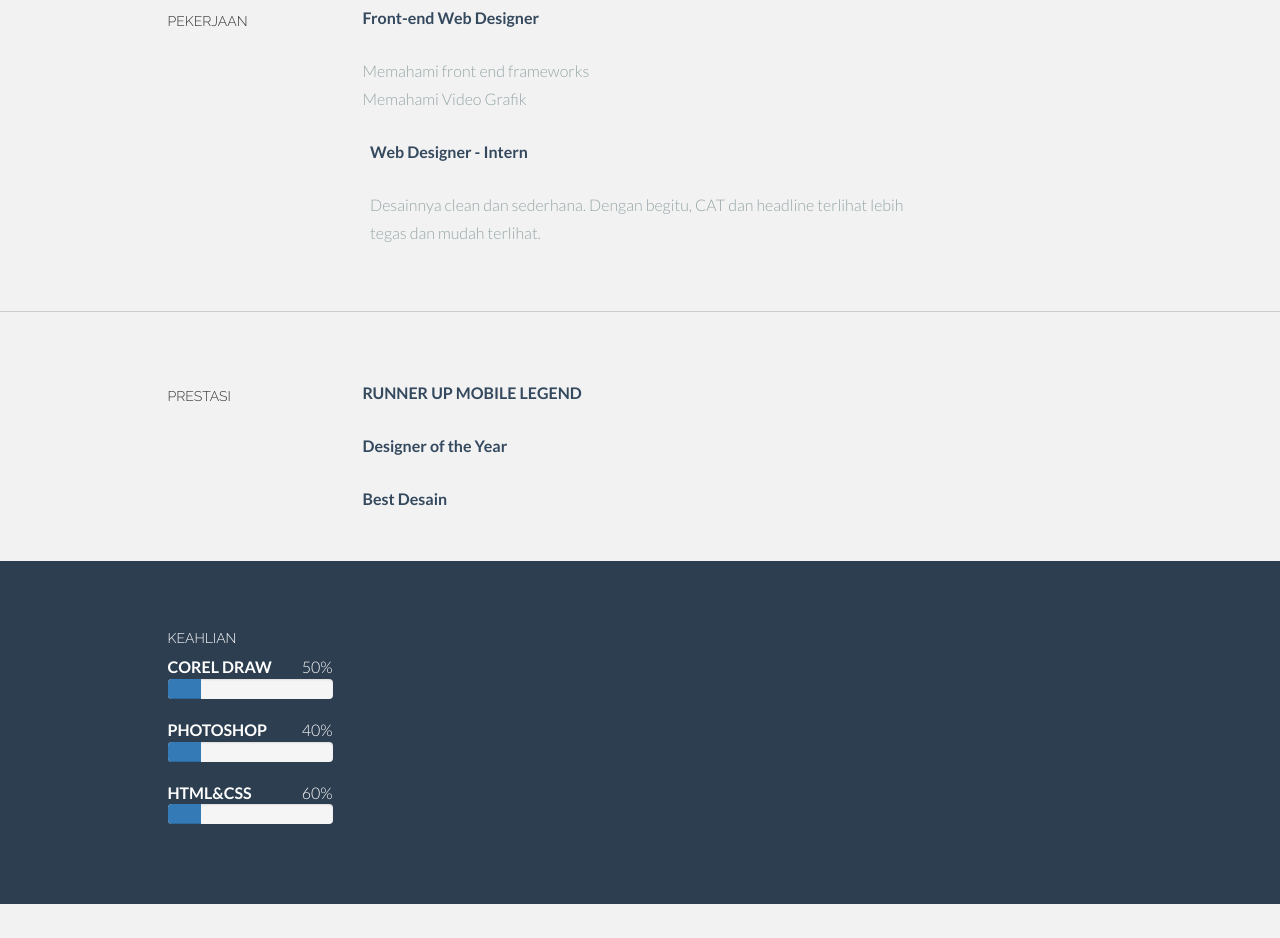
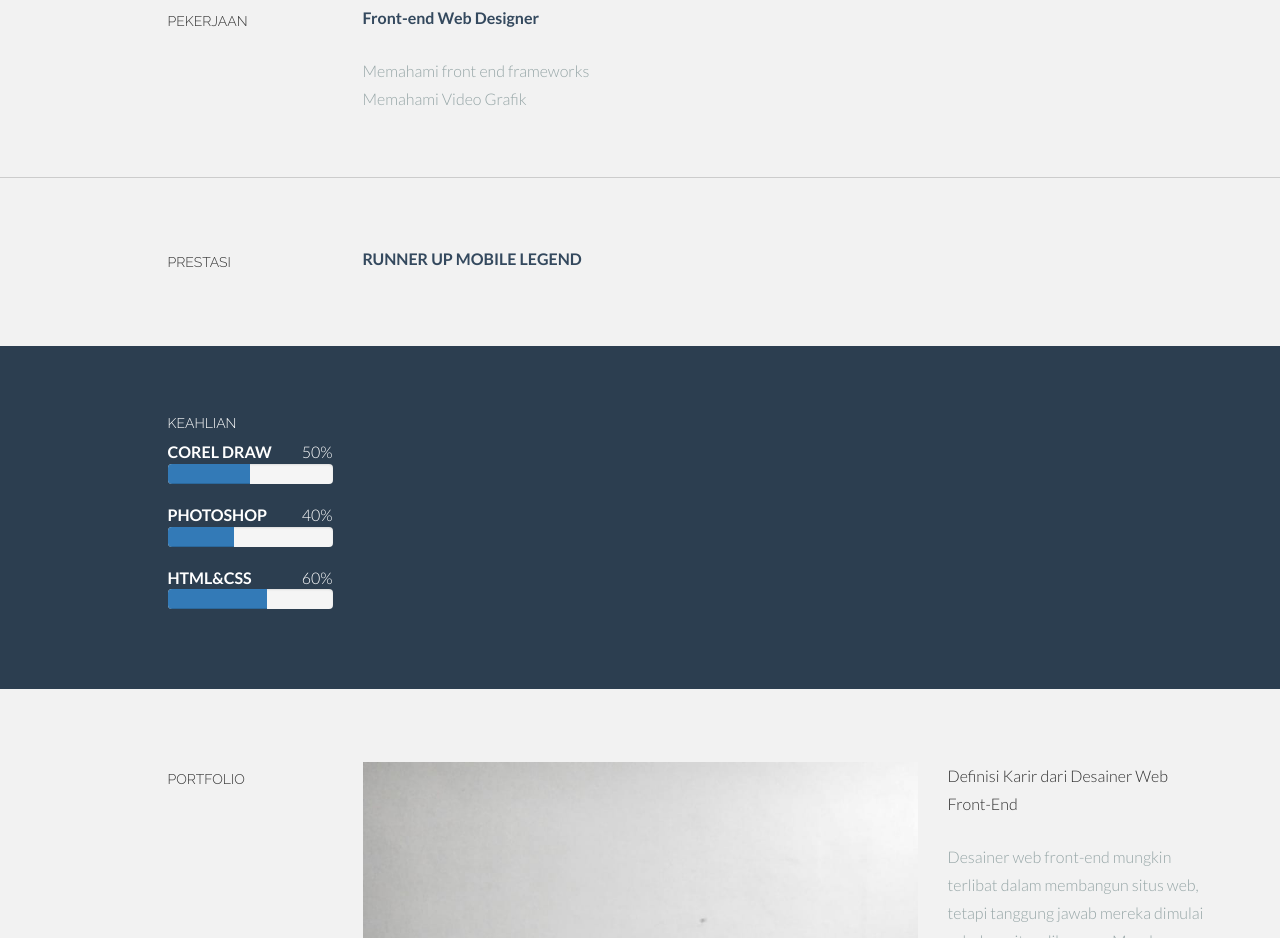
Before and after one commit to RitongaAkbar/CV-WEB-Ritonga, a plain HTML site: page index.html in a window 1280 px wide. Shown: the part 1160-2098 px from the top of the page. Drawn offline with Linux system fonts and the light colour scheme.

Commit message:
Update index.html

```diff
--- a/index.html
+++ b/index.html
@@ -155,17 +155,6 @@
       </div>
         </p>
       </div>
-
-      <div class="col-lg-6 col-lg-offset-3">
-        <p>
-          <t>Web Designer - Intern</t><br/>
-        </p>
-        <p>
-          <more> Desainnya clean dan sederhana. Dengan begitu, CAT dan headline terlihat lebih tegas dan mudah terlihat.</more>
-        </p>
-      </div>
-        </p>
-      </div>
     </div>
     <!--/.row -->
     <br>
@@ -185,17 +174,7 @@
           <t>RUNNER UP MOBILE LEGEND</t><br/>
         </p>
       </div>
-      <div class="col-lg-3">
         <p>
-        </p>
-      </div>
-
-      <div class="col-lg-6 col-lg-offset-3">
-        <p>
-          <t>Designer of the Year</t><br/>
-        </p>
-        <p>
-          <t>Best Desain</t>
         </p>
       </div>
         </p>
@@ -219,16 +198,16 @@
 				<span class="pull-right">50%</span>
 
 				<div class="progress">
-						<div class="progress-bar progress-bar-primary" role="progressbar" aria-valuenow="70" aria-valuemin="0" aria-valuemax="100" style="width: 20%;"></div>
+						<div class="progress-bar progress-bar-primary" role="progressbar" aria-valuenow="70" aria-valuemin="0" aria-valuemax="100" style="width: 50%;"></div>
 					</div><strong>PHOTOSHOP</strong>
 				<span class="pull-right">40%</span>
 					<div class="progress">
-						<div class="progress-bar progress-bar-primary" role="progressbar" aria-valuenow="85" aria-valuemin="0" aria-valuemax="100" style="width: 20%;"></div>
+						<div class="progress-bar progress-bar-primary" role="progressbar" aria-valuenow="85" aria-valuemin="0" aria-valuemax="100" style="width: 40%;"></div>
 					</div>
 				<strong>HTML&CSS</strong>
 				<span class="pull-right">60%</span>
 					<div class="progress">
-						<div class="progress-bar progress-bar-primary" role="progressbar" aria-valuenow="95" aria-valuemin="0" aria-valuemax="100" style="width: 20%;"></div>
+						<div class="progress-bar progress-bar-primary" role="progressbar" aria-valuenow="95" aria-valuemin="0" aria-valuemax="100" style="width: 60%;"></div>
 					</div>
 			</div>
 					</div>
```
